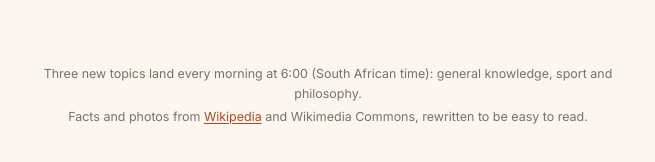
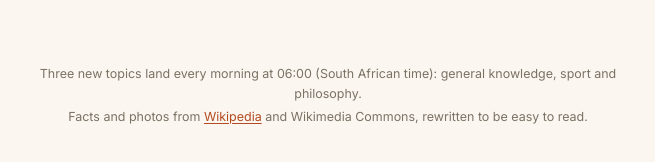
Before and after one commit to Frans345/the-daily-why, a plain HTML site: page the-daily-why/index.html in a window 1280 px wide. Shown: the part 5634-5796 px from the top of the page, 312-967 px from the left. Drawn offline with nearby package versions, Linux system fonts and the light colour scheme; no server answers; a web font is replaced by a local one.

Commit message:
Update index.html

```diff
--- a/the-daily-why/index.html
+++ b/the-daily-why/index.html
@@ -41,7 +41,7 @@
   </main>
 
   <footer class="site-footer">
-    <p>Three new topics land every morning at 6:00 (South African time): general knowledge, sport and philosophy.</p>
+    <p>Three new topics land every morning at 06:00 (South African time): general knowledge, sport and philosophy.</p>
     <p>Facts and photos from <a href="https://en.wikipedia.org" rel="noopener">Wikipedia</a> and Wikimedia Commons, rewritten to be easy to read.</p>
   </footer>
 
```
